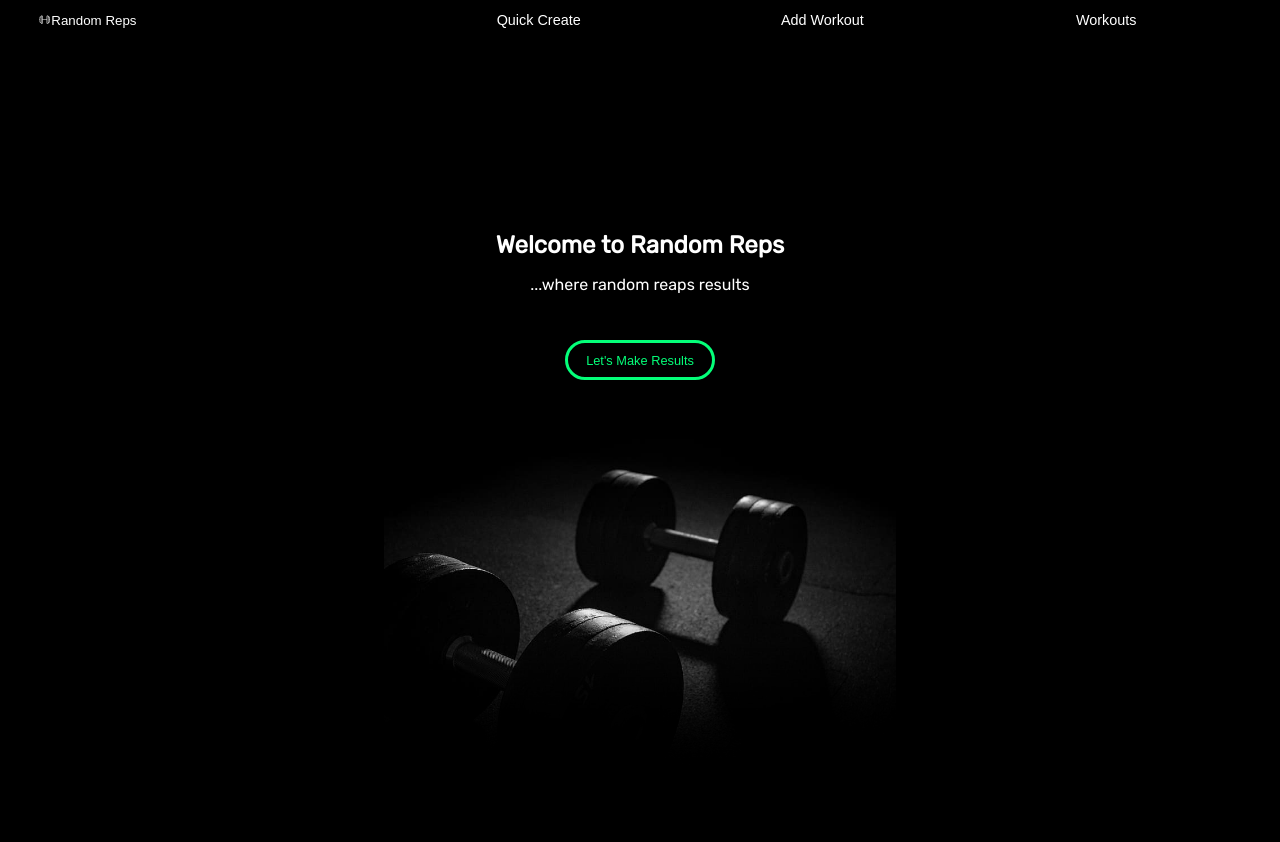
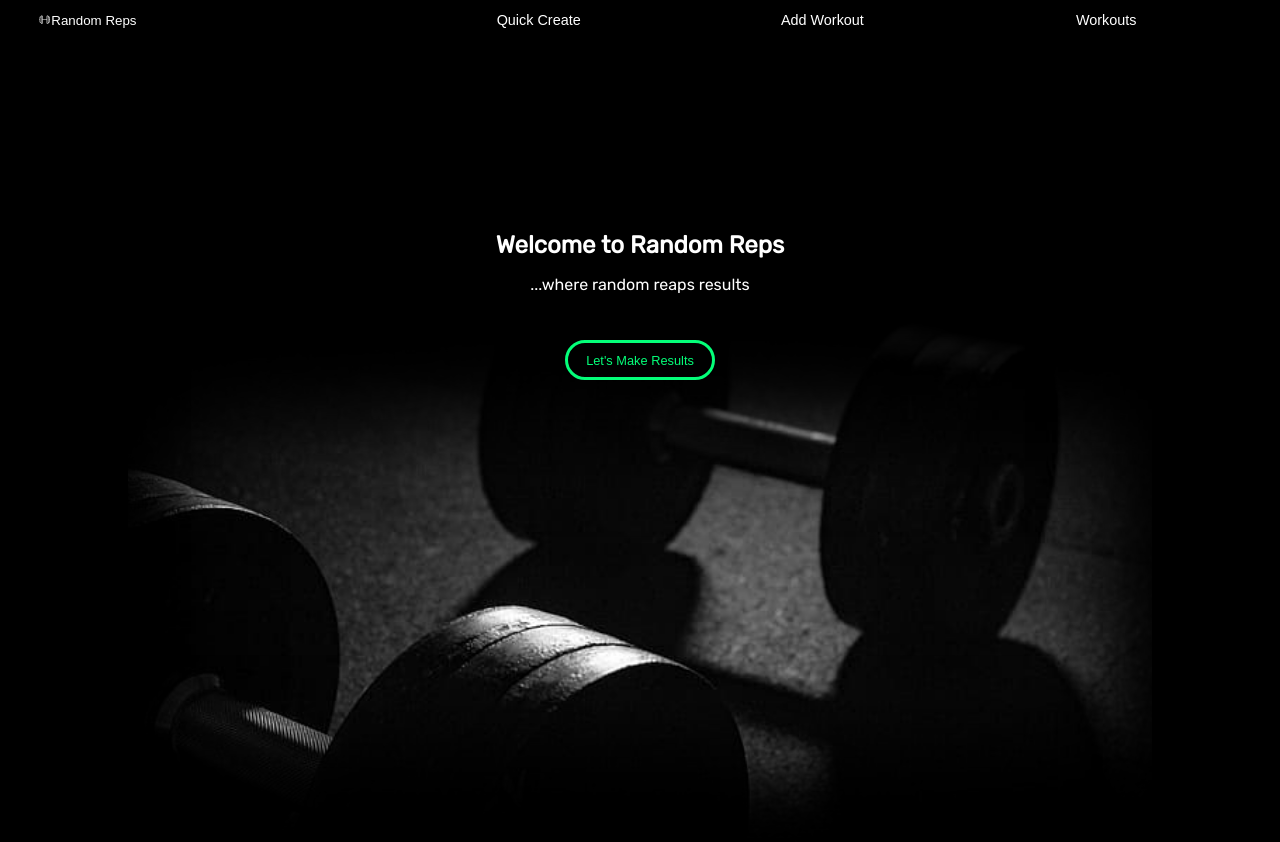
Before and after one commit to jaymbans/randomreps, a React (Create React App) app: page / in a window 1280 px wide. Shown: the top 842 px of the page. Built offline with nearby package versions, Linux system fonts and the light colour scheme.

Commit message:
background-resize

```diff
--- a/public/index.html
+++ b/public/index.html
@@ -12,36 +12,13 @@
   <meta name="theme-color" content="#000000" />
   <meta name="description" content="Web site created using create-react-app" />
   <link rel="apple-touch-icon" href="%PUBLIC_URL%/logo192.png" />
-  <!--
-      manifest.json provides metadata used when your web app is installed on a
-      user's mobile device or desktop. See https://developers.google.com/web/fundamentals/web-app-manifest/
-    -->
   <link rel="manifest" href="%PUBLIC_URL%/manifest.json" />
-  <!--
-      Notice the use of %PUBLIC_URL% in the tags above.
-      It will be replaced with the URL of the `public` folder during the build.
-      Only files inside the `public` folder can be referenced from the HTML.
 
-      Unlike "/favicon.ico" or "favicon.ico", "%PUBLIC_URL%/favicon.ico" will
-      work correctly both with client-side routing and a non-root public URL.
-      Learn how to configure a non-root public URL by running `npm run build`.
-    -->
-  <title>React App</title>
+  <title>Random Reps</title>
 </head>
 
 <body>
-  <noscript>You need to enable JavaScript to run this app.</noscript>
   <div id="root"></div>
-  <!--
-      This HTML file is a template.
-      If you open it directly in the browser, you will see an empty page.
-
-      You can add webfonts, meta tags, or analytics to this file.
-      The build step will place the bundled scripts into the <body> tag.
-
-      To begin the development, run `npm start` or `yarn start`.
-      To create a production bundle, use `npm run build` or `yarn build`.
-    -->
 </body>
 
 </html>
--- a/src/App.css
+++ b/src/App.css
@@ -435,7 +435,8 @@ section.workout-output {
 
 @media (max-width: 5560px) {
   .home-screen-bg {
-    box-shadow: inset -2em -15em 5em black, inset 2em 7em 5em black;
+    box-shadow: inset -2em -10em 5em black, inset 3em 7em 6em black;
+    background-size: 100vw;
   }
 }
 
```
